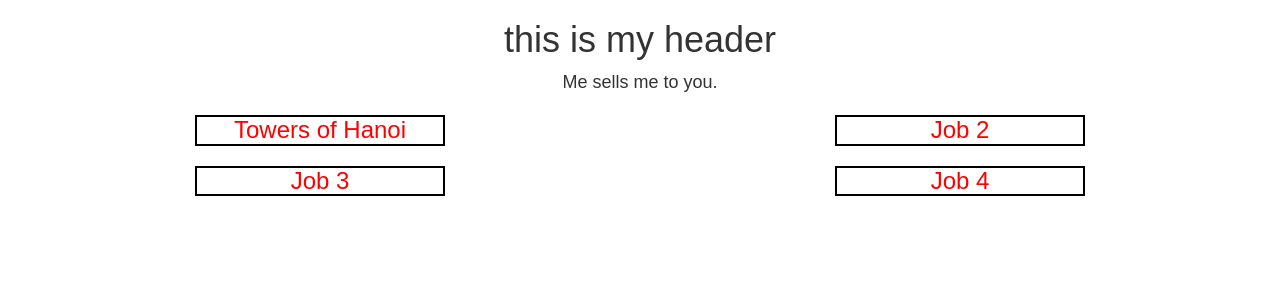
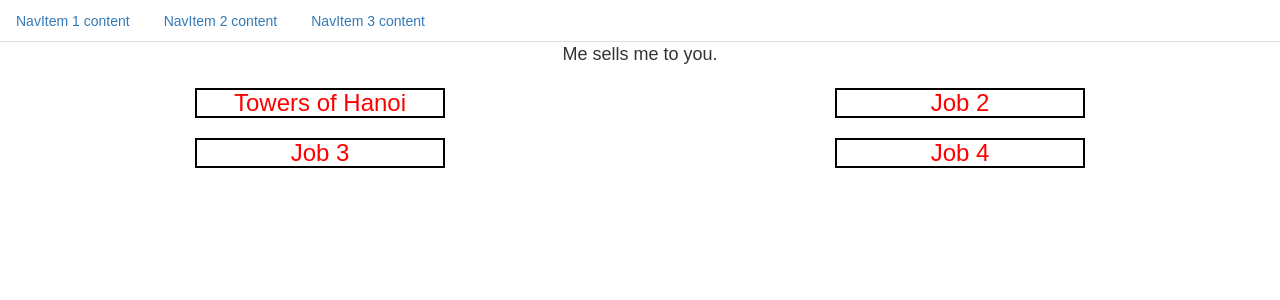
Before and after one commit to HippErger/mywebsite, a React (Create React App) app in the folder mywebsite/: page / in a window 1280 px wide. Shown: the top 300 px of the page. Built offline with nearby package versions, Linux system fonts and the light colour scheme.

Commit message:
added styled NavBar

```diff
--- a/mywebsite/src/components/MyHeader.js
+++ b/mywebsite/src/components/MyHeader.js
@@ -1,9 +1,15 @@
 import React, {Component} from 'react';
 // import HeaderBar from 'header-bar';
+import {Nav, NavItem} from 'react-bootstrap';
 
 function MyHeader () {
   return (
-    <h1>this is my header</h1>
+    <Nav bsStyle="tabs">
+      <NavItem eventKey={1} title="Item" href="/home">NavItem 1 content</NavItem>
+      <NavItem eventKey={2} title="Item">NavItem 2 content</NavItem>
+      <NavItem eventKey={3} title="Item"> NavItem 3 content</NavItem>
+    </Nav>
+
   )
 }
 // class MyHeader extends Component() {
```
